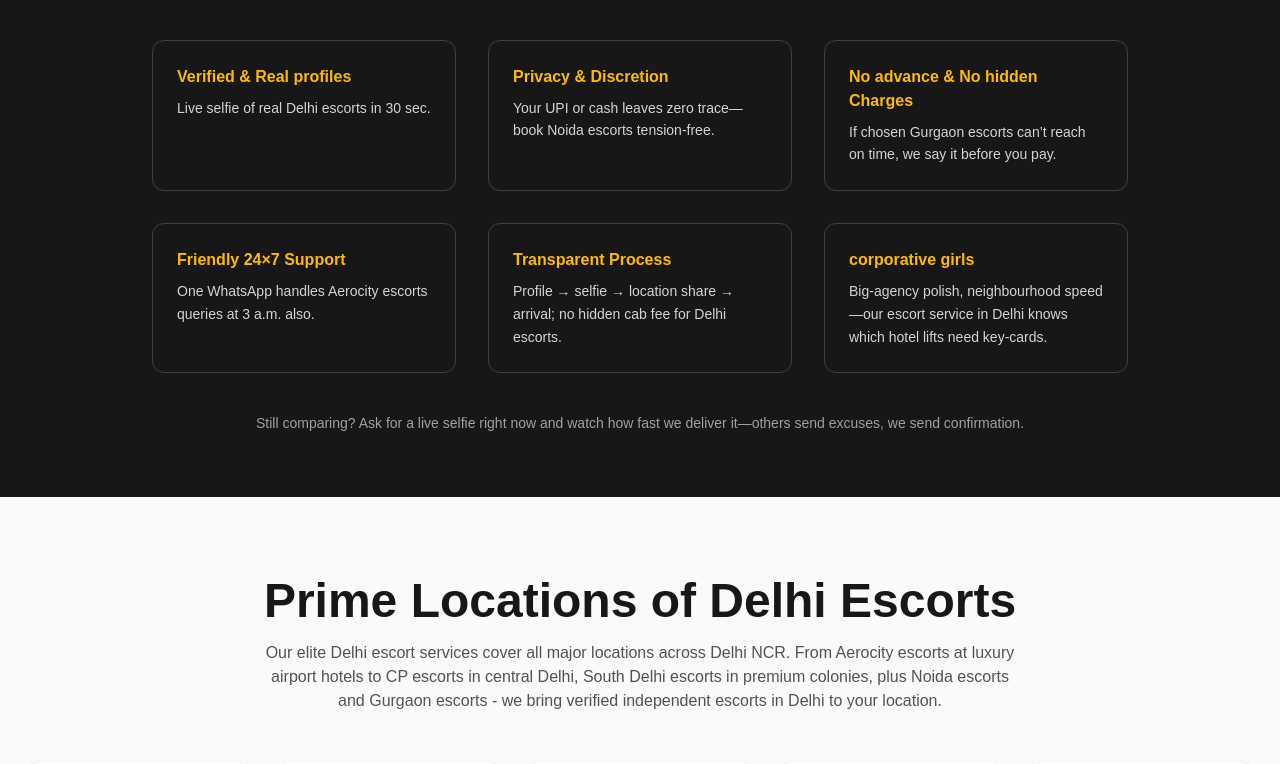
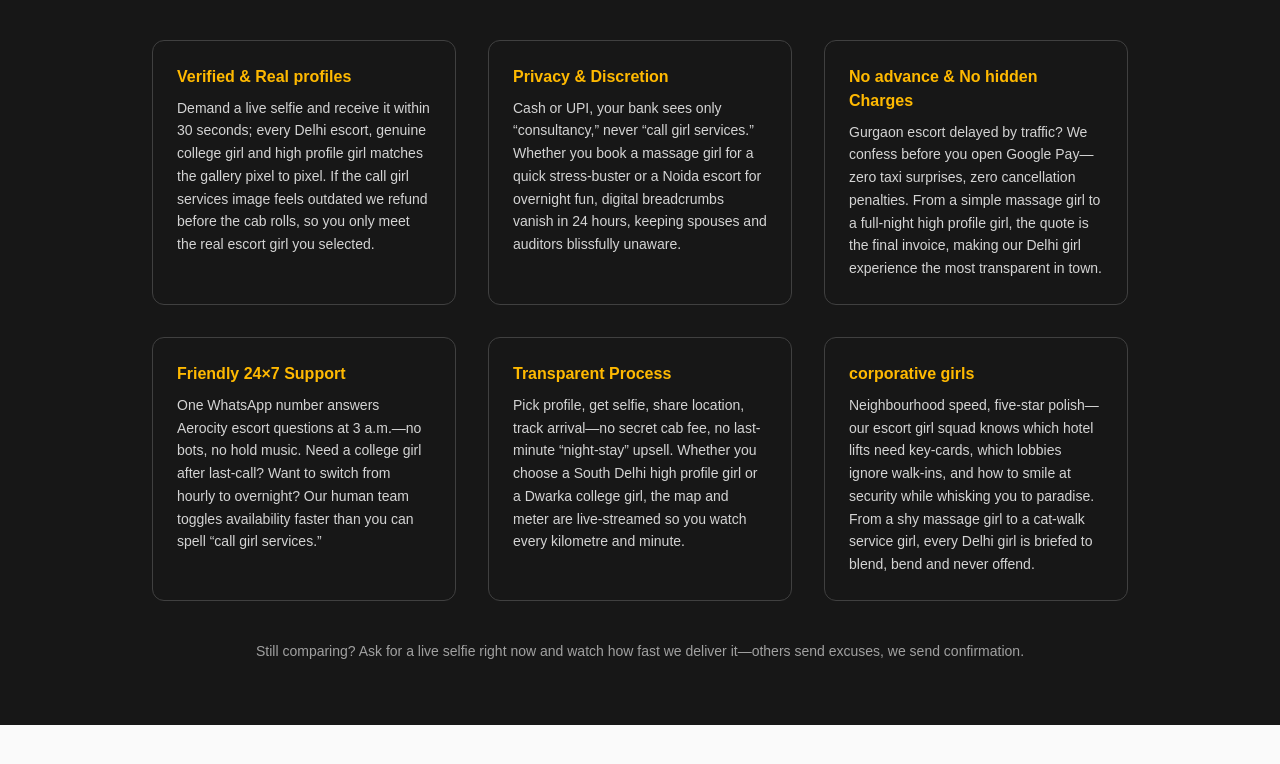
Before and after one commit to Prakash84/NewdelhiEs, a Next.js app: page / in a window 1280 px wide. Shown: the part 6799-7563 px from the top of the page. Built offline with nearby package versions, Linux system fonts and the light colour scheme.

Commit message:
production build ready

```diff
--- a/app/HomeClient.js
+++ b/app/HomeClient.js
@@ -921,7 +921,7 @@ We’re local Delhi boys, so we know which hotels allow guests without key-card
           <div className="border border-neutral-700 rounded-xl p-6">
             <h3 className="text-amber-400 font-semibold mb-2">Verified & Real profiles</h3>
             <p className="text-sm leading-relaxed">
-            Live selfie of real Delhi escorts in 30 sec.
+            Demand a live selfie and receive it within 30 seconds; every Delhi escort, genuine college girl and high profile girl matches the gallery pixel to pixel. If the call girl services image feels outdated we refund before the cab rolls, so you only meet the real escort girl you selected.
             </p>
           </div>
 
@@ -929,7 +929,7 @@ We’re local Delhi boys, so we know which hotels allow guests without key-card
           <div className="border border-neutral-700 rounded-xl p-6">
             <h3 className="text-amber-400 font-semibold mb-2">Privacy & Discretion</h3>
             <p className="text-sm leading-relaxed">
-          Your UPI or cash leaves zero trace—book Noida escorts tension-free.
+          Cash or UPI, your bank sees only “consultancy,” never “call girl services.” Whether you book a massage girl for a quick stress-buster or a Noida escort for overnight fun, digital breadcrumbs vanish in 24 hours, keeping spouses and auditors blissfully unaware.
             </p>
           </div>
 
@@ -937,7 +937,7 @@ We’re local Delhi boys, so we know which hotels allow guests without key-card
           <div className="border border-neutral-700 rounded-xl p-6">
             <h3 className="text-amber-400 font-semibold mb-2">No advance & No hidden Charges</h3>
             <p className="text-sm leading-relaxed">
-              If chosen Gurgaon escorts can’t reach on time, we say it before you pay.
+              Gurgaon escort delayed by traffic? We confess before you open Google Pay—zero taxi surprises, zero cancellation penalties. From a simple massage girl to a full-night high profile girl, the quote is the final invoice, making our Delhi girl experience the most transparent in town.
             </p>
           </div>
 
@@ -945,7 +945,7 @@ We’re local Delhi boys, so we know which hotels allow guests without key-card
           <div className="border border-neutral-700 rounded-xl p-6">
             <h3 className="text-amber-400 font-semibold mb-2">Friendly 24×7 Support</h3>
             <p className="text-sm leading-relaxed">
-             One WhatsApp handles Aerocity escorts queries at 3 a.m. also.
+             One WhatsApp number answers Aerocity escort questions at 3 a.m.—no bots, no hold music. Need a college girl after last-call? Want to switch from hourly to overnight? Our human team toggles availability faster than you can spell “call girl services.”
             </p>
           </div>
 
@@ -953,7 +953,7 @@ We’re local Delhi boys, so we know which hotels allow guests without key-card
           <div className="border border-neutral-700 rounded-xl p-6">
             <h3 className="text-amber-400 font-semibold mb-2">Transparent Process</h3>
             <p className="text-sm leading-relaxed">
-             Profile → selfie → location share → arrival; no hidden cab fee for Delhi escorts.
+            Pick profile, get selfie, share location, track arrival—no secret cab fee, no last-minute “night-stay” upsell. Whether you choose a South Delhi high profile girl or a Dwarka college girl, the map and meter are live-streamed so you watch every kilometre and minute.
             </p>
           </div>
 
@@ -961,7 +961,7 @@ We’re local Delhi boys, so we know which hotels allow guests without key-card
           <div className="border border-neutral-700 rounded-xl p-6">
             <h3 className="text-amber-400 font-semibold mb-2">corporative girls</h3>
             <p className="text-sm leading-relaxed">
-              Big-agency polish, neighbourhood speed—our escort service in Delhi knows which hotel lifts need key-cards.
+             Neighbourhood speed, five-star polish—our escort girl squad knows which hotel lifts need key-cards, which lobbies ignore walk-ins, and how to smile at security while whisking you to paradise. From a shy massage girl to a cat-walk service girl, every Delhi girl is briefed to blend, bend and never offend.
             </p>
           </div>
         </div>
```
